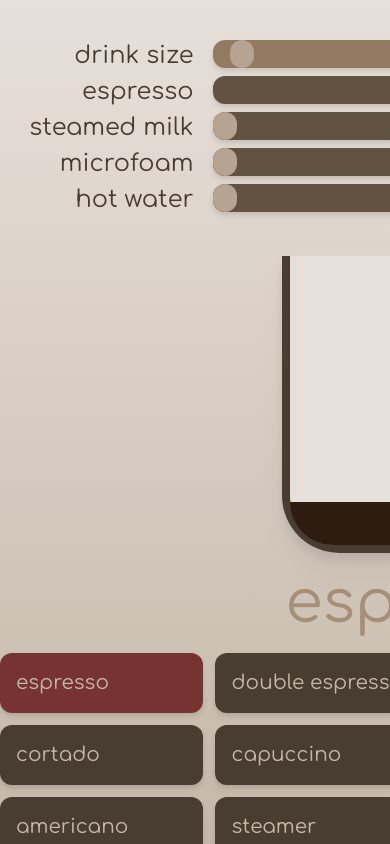
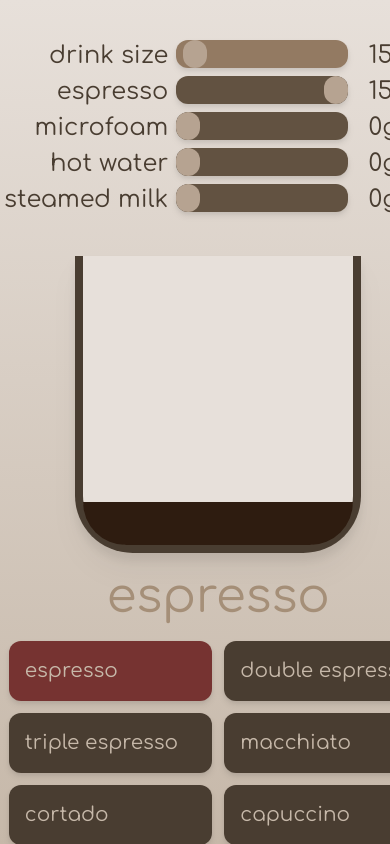
Before and after one commit to bitcooker/espresso-drinks, a SvelteKit app: page / in a window 390 px wide. Built offline with nearby package versions, Linux system fonts and the light colour scheme.

Commit message:
minor tweaks for mobile

```diff
--- a/src/routes/CoffeeMixer.svelte
+++ b/src/routes/CoffeeMixer.svelte
@@ -44,11 +44,11 @@
 </script>
 
 <div class="min-w-max w-1/2 m-auto">
-	<div class="grid grid-cols-4 gap-1 min-w-min ">
-		<div class="select-none">
-			<span class="float-right font-body text-brown-900 text-2xl px-4"> drink size </span>
+	<div class="grid grid-cols-5 gap-1 w-auto m-auto">
+		<div class="select-none col-span-2">
+			<span class="float-right font-body text-brown-900 text-2xl px-1"> drink size </span>
 		</div>
-		<div class="col-span-2">
+		<div class="col-span-2 ">
 			<input
 				class="float-left rounded-xl overflow-hidden appearance-none bg-brown-600 w-full drop-shadow-md"
 				type="range"
@@ -59,19 +59,19 @@
 			/>
 		</div>
 		<div>
-			<span class="float-left px-4 font-body text-brown-900 text-2xl">
+			<span class="float-left px-4 font-body text-brown-900 text-2xl ">
 				{drinkMass}g
 			</span>
 		</div>
 		{#each ingredientNames as coffeeIngredient, idx}
-			<div class="select-none">
-				<span class="float-right font-body text-brown-900 text-2xl select-none px-4">
+			<div class="select-none col-span-2">
+				<span class="float-right font-body text-brown-900 text-2xl select-none px-1">
 					{coffeeIngredient.name}
 				</span>
 			</div>
 			<div class="select-none col-span-2">
 				<input
-					class="ingredient float-left rounded-xl overflow-hidden appearance-none bg-brown-800 w-full drop-shadow-md"
+					class="ingredient float-right rounded-xl overflow-hidden appearance-none bg-brown-800 w-full drop-shadow-md"
 					type="range"
 					bind:value={sliderValues[idx]}
 					min="0"
@@ -88,14 +88,14 @@
 
 	<div class="grid place-items-center gap-5 py-10">
 		<CoffeeCup color={calculateColor(currentIngredients)} size={drinkMass} />
-		<span class="content-center font-body text-6xl text-brown-500">
+		<span class="content-center font-body text-5xl text-brown-500">
 			{#if closestDrink.distance < threshold}
 				{closestDrink.name}
 			{:else}
 				a hot drink
 			{/if}
 		</span>
-		<div class="grid grid-cols-4 gap-3">
+		<div class="grid grid-cols-2 gap-3">
 			{#each recipes as recipe}
 				{#if recipe.display}
 					<div
--- a/src/routes/types.ts
+++ b/src/routes/types.ts
@@ -6,16 +6,16 @@ export interface Recipe {
 
 export type Ingredients = [
 	espresso: number,
+	microfoam: number,
+	hotWater: number,
 	steamedMilk: number,
-	microfoam: number,
-	hotWater: number
 ];
 
 export const ingredientNames = [
 	{ name: 'espresso', c: 0, m: 40, y: 65, k: 82, alpha: 100 },
+	{ name: 'microfoam', c: 2, m: 2, y: 2, k: 0, alpha: 20 },
+	{ name: 'hot water', c: 10, m: 0, y: 0, k: 0, alpha: 1 },
 	{ name: 'steamed milk', c: 3, m: 4, y: 8, k: 2, alpha: 30 },
-	{ name: 'microfoam', c: 2, m: 2, y: 2, k: 0, alpha: 20 },
-	{ name: 'hot water', c: 10, m: 0, y: 0, k: 0, alpha: 1 }
 ];
 
 export const makeIngredients = (obj: {
```
